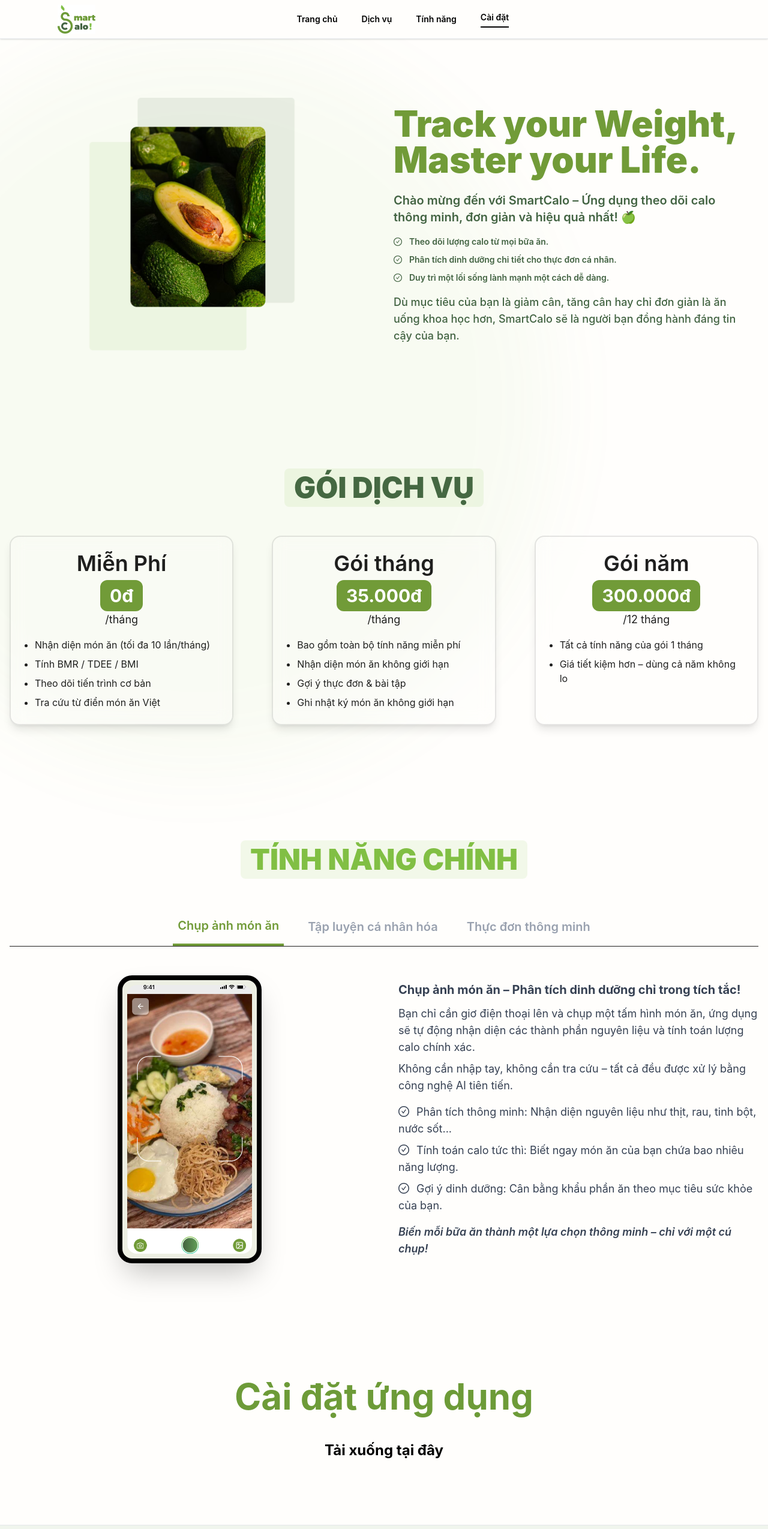
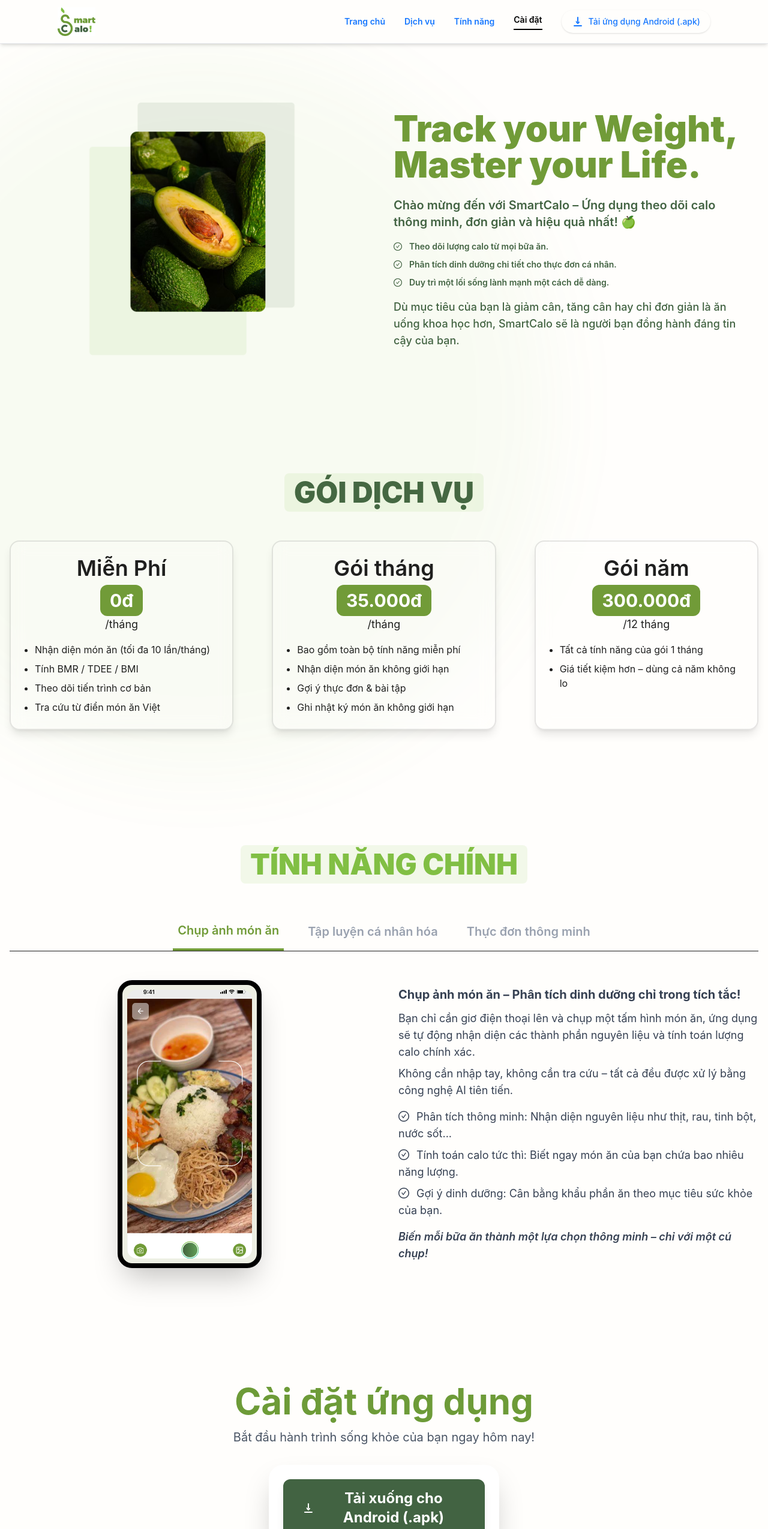
Before and after one commit to Sang1011/smartcalo-landingpage, a React (Vite) app: page / in a window 1280 px wide. Shown: the top 2549 px of the page at 60% size. Built offline with nearby package versions, Linux system fonts and the light colour scheme; no server answers.

Commit message:
add file .apk

```diff
--- a/src/components/LandingLayout.tsx
+++ b/src/components/LandingLayout.tsx
@@ -10,12 +10,14 @@
       const scrollPosition = window.scrollY;
       let currentActiveLink = "";
 
+      // Xử lý logic active link khi cuộn
       for (const sectionId of sections) {
         const element =
           sectionId === "#home"
             ? document.body
             : document.querySelector(sectionId);
         if (element) {
+          // Điều chỉnh offsetTop cho phù hợp với cách bạn xác định elementTop cho body
           const elementTop = (element as HTMLElement).offsetTop;
           const elementHeight = (element as HTMLElement).offsetHeight;
           if (
@@ -27,7 +29,8 @@
         }
       }
 
-      if (window.innerHeight + window.scrollY >= document.body.offsetHeight) {
+      // Logic cho phần tử cuối cùng khi cuộn đến cuối trang
+      if (window.innerHeight + window.scrollY >= document.body.offsetHeight - 5) {
         currentActiveLink = "#cai-dat";
       }
 
@@ -58,17 +61,21 @@
 
   const activeClass =
     "font-semibold text-black border-b-2 border-black pb-1 !text-black";
-  const inactiveClass = "font-semibold text-black hover:text-black !text-black";
+  const inactiveClass =
+    "font-semibold text-gray-700 hover:text-black transition-colors"; // Đã điều chỉnh một chút để hover đẹp hơn
 
   return (
-    <header className="sticky top-0 z-50 bg-[#FFFEFC] py-2 px-4 sm:px-8 md:px-16 lg:px-24 border-b border-gray-200 shadow-sm">
+    <header className="sticky top-0 z-50 bg-[#FFFEFC] py-3 px-4 sm:px-8 md:px-16 lg:px-24 border-b border-gray-200 shadow-md">
       <div className="container mx-auto flex justify-between items-center">
         <div className="flex-shrink-0">
           <a href="#" onClick={(e) => handleLinkClick(e, "#")}>
             <img src="/images/logo.png" alt="SmartCalo Logo" className="h-12" />
           </a>
         </div>
-        <nav className="hidden md:flex flex-grow justify-center items-center space-x-10">
+
+        {/* Thanh điều hướng và Nút Tải xuống */}
+        <div className="flex items-center space-x-8">
+          <nav className="hidden md:flex justify-center items-center space-x-8">
             <a
               href="#home"
               onClick={(e) => handleLinkClick(e, "#home")}
@@ -100,12 +107,36 @@
               Cài đặt
             </a>
           </nav>
+
+          {/* Nút Tải ứng dụng (Download Button) */}
+          <a
+            href="https://github.com/Sang1011/smartcalo-landingpage/releases/download/app-latest/SmartCalo.apk" // Đường dẫn tới file APK trong thư mục public
+            download // Thuộc tính 'download' để trình duyệt tải file về
+            className="hidden md:inline-flex items-center px-4 py-2 border border-transparent text-sm font-medium rounded-full shadow-sm text-white bg-[#426342] hover:bg-[#5a865a] transition-colors focus:outline-none focus:ring-2 focus:ring-offset-2 focus:ring-[#426342]"
+          >
+            {/* Thêm icon Android hoặc Download nếu có */}
+            <svg
+              xmlns="http://www.w3.org/2000/svg"
+              className="h-5 w-5 mr-2"
+              viewBox="0 0 20 20"
+              fill="currentColor"
+            >
+              <path
+                fillRule="evenodd"
+                d="M3 17a1 1 0 011-1h12a1 1 0 110 2H4a1 1 0 01-1-1zm3.293-7.707a1 1 0 011.414 0L10 11.586l1.293-1.293a1 1 0 111.414 1.414l-2 2a1 1 0 01-1.414 0l-2-2a1 1 0 010-1.414z"
+                clipRule="evenodd"
+              />
+              <path d="M10 2a1 1 0 011 1v7a1 1 0 11-2 0V3a1 1 0 011-1z" />
+            </svg>
+            Tải ứng dụng Android (.apk)
+          </a>
+        </div>
       </div>
     </header>
   );
 };
 
-// Footer Component
+// Footer Component (Giữ nguyên)
 const Footer = () => {
   return (
     <footer className="bg-[#F0F5ED] text-[#426342] py-4 px-4 md:px-16 lg:px-24 border-t border-gray-200">
@@ -145,7 +176,7 @@
   );
 };
 
-// Layout Component
+// Layout Component (Giữ nguyên)
 export default function LandingLayout({ children }: { children: ReactNode }) {
   return (
     <div className="min-h-screen flex flex-col bg-[#FFFEFC]">
--- a/src/main.tsx
+++ b/src/main.tsx
@@ -9,7 +9,7 @@
 import { App as AntdApp } from "antd";
 
 const GOOGLE_CLIENT_ID = import.meta.env.VITE_GOOGLE_CLIENT_ID as string;
-
+console.log("🐛 [DEBUG] GOOGLE_CLIENT_ID: ", GOOGLE_CLIENT_ID);
 ReactDOM.createRoot(document.getElementById("root")!).render(
   <React.StrictMode>
     <GoogleOAuthProvider clientId={GOOGLE_CLIENT_ID}>
--- a/src/pages/Landing/Home.tsx
+++ b/src/pages/Landing/Home.tsx
@@ -1,6 +1,7 @@
-import { useState } from "react";
+import { useState, useCallback } from "react";
 import { CheckCircleOutlined } from "@ant-design/icons";
 
+// Dữ liệu tính năng
 const featuresData = [
   {
     title: "Chụp ảnh món ăn",
@@ -146,6 +147,25 @@
 export default function Home() {
   const [activeTab, setActiveTab] = useState(0);
 
+  // Function mới để xử lý download khi click vào button
+  const handleDownload = useCallback(() => {
+    // Định nghĩa đường dẫn tuyệt đối (từ GitHub Release)
+    const apkUrl = 'https://github.com/Sang1011/smartcalo-landingpage/releases/download/app-latest/SmartCalo.apk';
+
+    // Tạo thẻ <a> tạm thời để kích hoạt download
+    const link = document.createElement('a');
+
+    // **Thay đổi ở đây:** Sử dụng URL của GitHub Release
+    link.href = apkUrl;
+
+    // Thuộc tính download vẫn giữ nguyên
+    link.download = 'SmartCalo.apk';
+
+    document.body.appendChild(link);
+    link.click();
+    document.body.removeChild(link);
+}, []);
+
   return (
     <div className="overflow-hidden">
       {/* Hero Section */}
@@ -252,6 +272,7 @@
           </div>
           <div className="grid md:grid-cols-2 gap-12 items-center">
             <div className="flex justify-center">
+              {/* Khung điện thoại giả lập */}
               <div className="relative w-60 h-[480px] bg-[#EDEFE3] border-[8px] border-black rounded-3xl p-2 shadow-2xl">
                 <img
                   src={featuresData[activeTab].image}
@@ -267,19 +288,42 @@
         </div>
       </section>
 
-      {/* CTA Section */}
+      {/* CTA Section - Đã chuyển sang dùng <button> và xử lý download bằng JavaScript */}
       <section id="cai-dat" className="py-16 md:py-24 text-center">
         <div className="container mx-auto">
           <h2 className="text-5xl md:text-6xl font-bold text-[#6D9B38]">
             Cài đặt ứng dụng
           </h2>
-          <div className="mt-8">
-            <a
-              href="#"
-              className="inline-block bg-[#426342] font-bold text-2xl py-3 px-12 rounded-xl hover:bg-opacity-90 transition-transform transform hover:scale-105 force-black"
-            >
-              Tải xuống tại đây
-            </a>
+          <p className="mt-4 text-xl text-gray-600">
+            Bắt đầu hành trình sống khỏe của bạn ngay hôm nay!
+          </p>
+          <div className="mt-8 flex justify-center">
+            {/* Khung Card màu trắng bao quanh nút Tải xuống */}
+            <div className="bg-white rounded-3xl p-6 shadow-2xl transition-all duration-300 hover:shadow-3xl max-w-sm w-full">
+              {/* SỬ DỤNG <button> với màu nền #426342 theo yêu cầu */}
+              <button
+                onClick={handleDownload}
+                type="button"
+                // ĐÃ ĐỔI MÀU NỀN TẠI ĐÂY: bg-[#426342]
+                className="inline-flex items-center bg-[#426342] font-bold text-xl md:text-2xl py-4 px-8 rounded-xl text-white shadow-lg hover:bg-[#5a865a] transition-colors duration-200 transform hover:scale-[1.02] w-full justify-center focus:outline-none focus:ring-4 focus:ring-[#426342]/50 active:scale-[0.98]"
+              >
+                {/* Icon Download/Android */}
+                <svg
+                  xmlns="http://www.w3.org/2000/svg"
+                  className="h-7 w-7 mr-3"
+                  viewBox="0 0 20 20"
+                  fill="currentColor"
+                >
+                  <path
+                    fillRule="evenodd"
+                    d="M3 17a1 1 0 011-1h12a1 1 0 110 2H4a1 1 0 01-1-1zm3.293-7.707a1 1 0 011.414 0L10 11.586l1.293-1.293a1 1 0 111.414 1.414l-2 2a1 1 0 01-1.414 0l-2-2a1 1 0 010-1.414z"
+                    clipRule="evenodd"
+                  />
+                  <path d="M10 2a1 1 0 011 1v7a1 1 0 11-2 0V3a1 1 0 011-1z" />
+                </svg>
+                Tải xuống cho Android (.apk)
+              </button>
+            </div>
           </div>
         </div>
       </section>
```
Also changed, not shown: vercel.json (added). Lines whose indentation alone changed are shown as unchanged.
